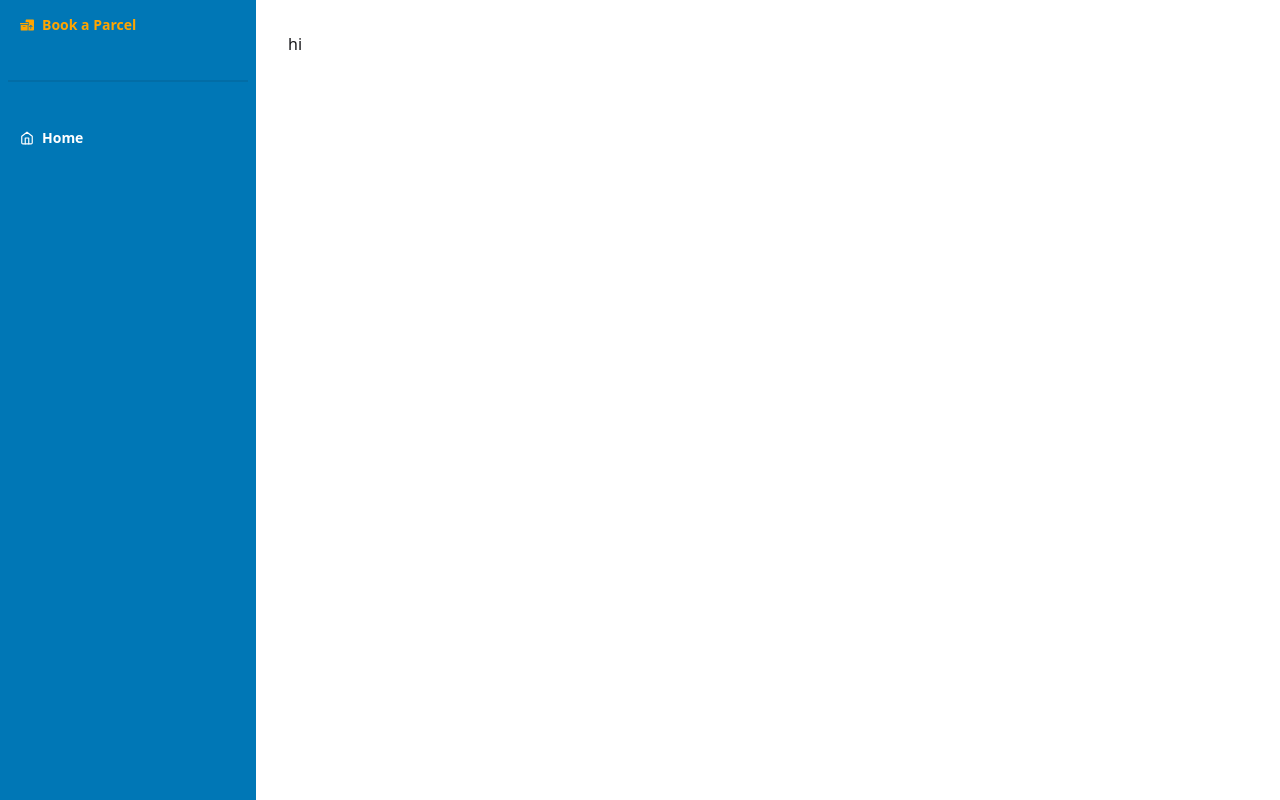
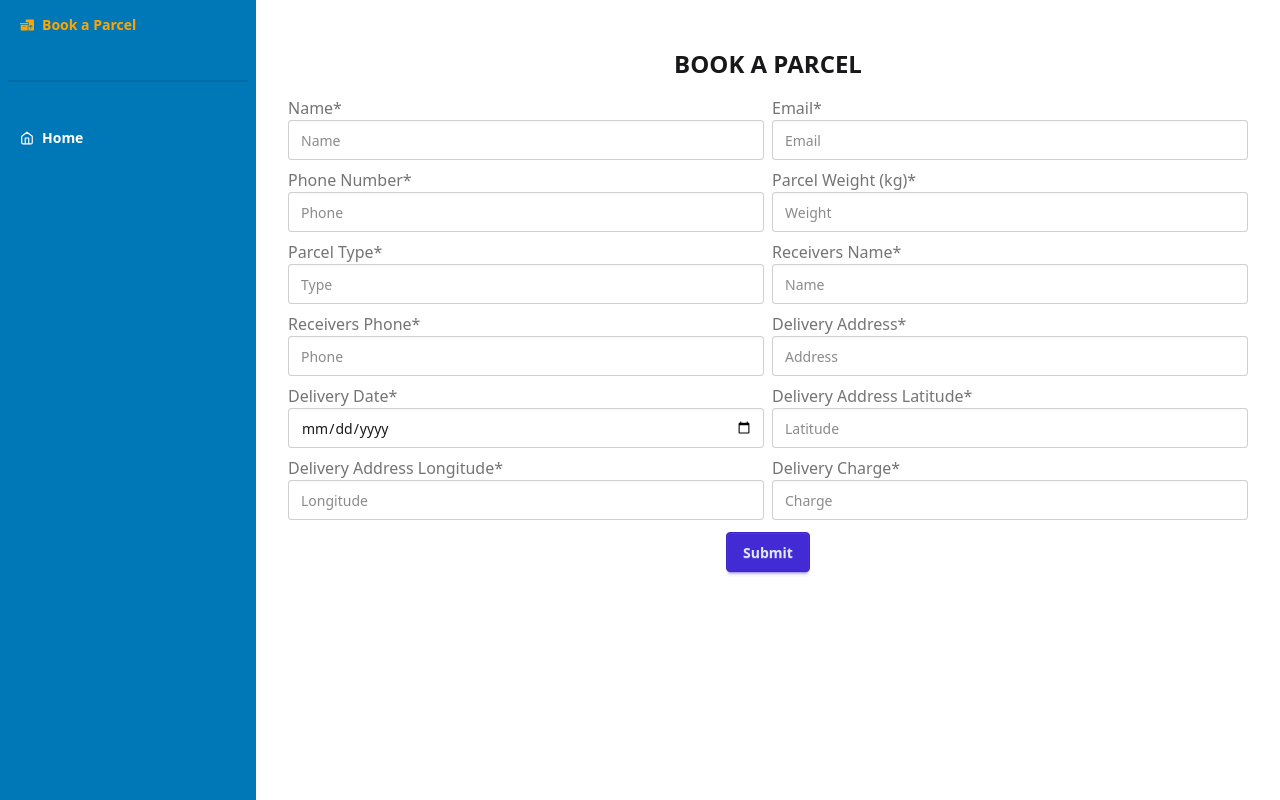
Before and after one commit to saheen-shuvo/logixshuvo-client, a React (Vite) app: page /dashboard/bookparcel in a window 1280 px wide. Built offline with nearby package versions, Linux system fonts and the light colour scheme; no server answers.

Commit message:
Book Parcel Form Added

```diff
--- a/package.json
+++ b/package.json
@@ -19,6 +19,7 @@
     "match-sorter": "^8.0.0",
     "react": "^19.0.0",
     "react-dom": "^19.0.0",
+    "react-hook-form": "^7.54.2",
     "react-icons": "^5.4.0",
     "react-router-dom": "^7.1.5",
     "react-simple-captcha": "^9.3.1",
--- a/src/pages/Dashboard/User/BookParcel.jsx
+++ b/src/pages/Dashboard/User/BookParcel.jsx
@@ -1,10 +1,210 @@
+import { useContext, useEffect } from "react";
+import { useForm } from "react-hook-form";
+import AuthContext from "../../../context/AuthContext/AuthContext";
+const BookParcel = () => {
+  const { user } = useContext(AuthContext);
+  const { register, handleSubmit, setValue, watch } = useForm();
+  const parcelWeight = watch("weight");
+  useEffect(() => {
+    if (user) {
+      setValue("name", user?.displayName || "");
+      setValue("email", user?.email || "");
+    }
+  }, [user, setValue]);
+  const onSubmit = (data) => {
+    console.log("Submitted Data:", data);
+    alert(JSON.stringify(data, null, 2));
+  };
+  useEffect(() => {
+    if (parcelWeight) {
+      const weight = parseFloat(parcelWeight);
+      let charge = 50;
+      if (weight == 2) {
+        charge = 100;
+      } else if (weight > 2) {
+        charge = 150;
+      }
+      setValue("deliveryCharge", charge.toFixed(2));
+    }
+  }, [parcelWeight, setValue]);
 
-const BookParcel = () => {
-    return (
-        <div>
-            hi
-        </div>
-    );
+  return (
+    <div>
+      <div>
+        <h1 className="text-2xl font-bold text-center my-4">BOOK A PARCEL</h1>
+      </div>
+      {/* FORM */}
+      <div>
+        <form onSubmit={handleSubmit(onSubmit)}>
+          <div className="grid grid-cols-1 lg:grid-cols-2 gap-2">
+            {/* NAME */}
+            <label className="form-control w-full  flex flex-col">
+              <div className="label">
+                <span className="label-text">Name*</span>
+              </div>
+              <input
+                type="text"
+                placeholder="Name"
+                readOnly
+                {...register("name")}
+                className="input input-bordered w-full "
+              />
+            </label>
+
+            {/* EMAIL */}
+            <label className="form-control w-full  flex flex-col">
+              <div className="label">
+                <span className="label-text">Email*</span>
+              </div>
+              <input
+                type="email"
+                readOnly
+                placeholder="Email"
+                {...register("email")}
+                className="input input-bordered w-full "
+              />
+            </label>
+
+            {/* PHONE */}
+            <label className="form-control w-full  flex flex-col">
+              <div className="label">
+                <span className="label-text">Phone Number*</span>
+              </div>
+              <input
+                type="number"
+                placeholder="Phone"
+                {...register("phone")}
+                className="input input-bordered w-full "
+              />
+            </label>
+
+            {/* WEIGHT */}
+            <label className="form-control w-full  flex flex-col">
+              <div className="label">
+                <span className="label-text">Parcel Weight (kg)*</span>
+              </div>
+              <input
+                type="number"
+                placeholder="Weight"
+                {...register("weight")}
+                className="input input-bordered w-full "
+              />
+            </label>
+
+            {/* TYPE */}
+            <label className="form-control w-full  flex flex-col">
+              <div className="label">
+                <span className="label-text">Parcel Type*</span>
+              </div>
+              <input
+                type="text"
+                placeholder="Type"
+                {...register("type")}
+                className="input input-bordered w-full "
+              />
+            </label>
+
+            {/* RECEIVERS */}
+            <label className="form-control w-full  flex flex-col">
+              <div className="label">
+                <span className="label-text">Receivers Name*</span>
+              </div>
+              <input
+                type="text"
+                placeholder="Name"
+                {...register("receiversName")}
+                className="input input-bordered w-full "
+              />
+            </label>
+
+            {/* RECEIVERS PHONE */}
+            <label className="form-control w-full  flex flex-col">
+              <div className="label">
+                <span className="label-text">Receivers Phone*</span>
+              </div>
+              <input
+                type="number"
+                placeholder="Phone"
+                {...register("receiversPhone")}
+                className="input input-bordered w-full "
+              />
+            </label>
+
+            {/* DELIVERY ADDRESS */}
+            <label className="form-control w-full  flex flex-col">
+              <div className="label">
+                <span className="label-text">Delivery Address*</span>
+              </div>
+              <input
+                type="text"
+                placeholder="Address"
+                {...register("deliveryAddress")}
+                className="input input-bordered w-full "
+              />
+            </label>
+
+            {/* DELIVERY DATE */}
+            <label className="form-control w-full  flex flex-col">
+              <div className="label">
+                <span className="label-text"> Delivery Date*</span>
+              </div>
+              <input
+                type="date"
+                placeholder="Date"
+                {...register("deliveryDate")}
+                className="input input-bordered w-full "
+              />
+            </label>
+
+            {/* DELIVERY LATITUDE */}
+            <label className="form-control w-full  flex flex-col">
+              <div className="label">
+                <span className="label-text"> Delivery Address Latitude*</span>
+              </div>
+              <input
+                type="text"
+                placeholder="Latitude"
+                {...register("latitude")}
+                className="input input-bordered w-full "
+              />
+            </label>
+
+            {/* DELIVERY LONGITUDE */}
+            <label className="form-control w-full  flex flex-col">
+              <div className="label">
+                <span className="label-text"> Delivery Address Longitude*</span>
+              </div>
+              <input
+                type="text"
+                placeholder="Longitude"
+                {...register("longitude")}
+                className="input input-bordered w-full "
+              />
+            </label>
+
+            {/* DELIVERY CHARGE */}
+            <label className="form-control w-full  flex flex-col">
+              <div className="label">
+                <span className="label-text">Delivery Charge*</span>
+              </div>
+              <input
+                type="text"
+                placeholder="Charge"
+                {...register("deliveryCharge")}
+                readOnly
+                className="input input-bordered w-full "
+              />
+            </label>
+          </div>
+
+          {/* SUBMIT BTN */}
+          <div className="flex justify-center my-3">
+            <input className="btn btn-primary" type="submit" />
+          </div>
+        </form>
+      </div>
+    </div>
+  );
 };
 
 export default BookParcel;
```
Also changed, not shown: 1 other file (tests, documents, lock files or other folders).
